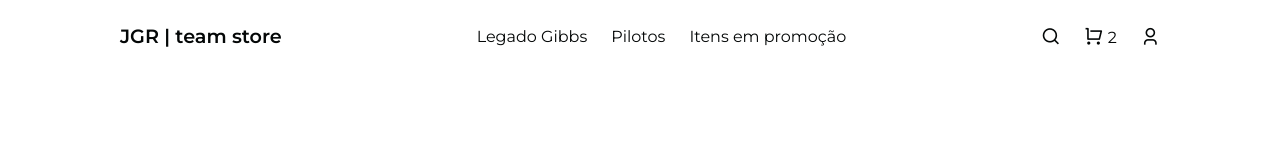
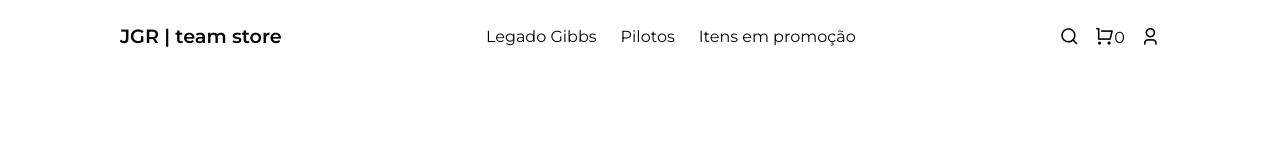
Before and after one commit to luannasantanna/jgrloja-santanna, a React (Create React App) app: page /JGR-produtos/1 in a window 1280 px wide. Shown: the top 160 px of the page. Built offline with nearby package versions, Linux system fonts and the light colour scheme.

Commit message:
Context CartWidget

```diff
--- a/src/components/CartWidget.jsx
+++ b/src/components/CartWidget.jsx
@@ -1,6 +1,10 @@
+import { useCart } from "../context/CartContext";
+
 const CartWidget = () => {
+    const { cartQta } = useCart();
+
     return (
-        <div className="navbar__icons--item"> <a href="http://globo.com"><i className="ri-shopping-cart-line"></i> 2 </a> </div>
+        <div className="navbar__icons--item"><i className="ri-shopping-cart-line"></i>{ cartQta() }</div>
     );
 }
 
--- a/src/components/ItemCount.jsx
+++ b/src/components/ItemCount.jsx
@@ -1,18 +1,16 @@
 import '../css/BtnSecondary.css';
 import '../css/ItemCount.css';
 
-const ItemCount = ({ mensagemDeLimite, contagem, contador}) => {
-
-
+const ItemCount = ({ mensagemDeLimite, contagem, contador, addItemToCart }) => {
     return (
         <div className="item__count">
             <div className='mensagem__info--limite'>{mensagemDeLimite}</div>
             <div className="item__count--icons">
                 <i onClick={() => contagem('add')} className="ri-add-line"></i>
-                <p>{contador}</p>
+                <p>{ contador }</p>
                 <i onClick={() => contagem('subtract')} className="ri-subtract-line"></i>
             </div>
-            <button className="btn__secondary">Adicionar ao carrinho</button>
+            <button onClick={() => addItemToCart(contador)} className="btn__secondary">Adicionar ao carrinho</button>
         </div>
     );
 }
--- a/src/components/ItemDetail.jsx
+++ b/src/components/ItemDetail.jsx
@@ -4,11 +4,14 @@ import BtnPrimary from "./BtnPrimary";
 import ItemDetailDescription from "./ItemDetailDescription";
 import ItemDetailSize from "./ItemDetailSize";
 import { useState } from 'react';
+import { useCart } from '../context/CartContext';
 
-const ItemDetail = ({ name, image, price, description = [], size = [], stock = [] }) => {
+const ItemDetail = ({ id, name, image, price, description = [], size = [], stock = [] }) => {
 
     const [contador, setContador] = useState(0);
     const [mensagemDeLimite, setMensagemDeLimite] = useState();
+
+    const { addToCart } = useCart();
 
     function contagem(operacao) {
 
@@ -27,6 +30,14 @@ const ItemDetail = ({ name, image, price, description = [], size = [], stock = [
         }
     }
 
+    const addItemToCart = (qta) => {
+        const item = {
+            id, name, image, price, qta, stock
+        }
+
+        addToCart(item);
+    }
+
     return (
         <div className='container__item-detail'>
             <img src={image} alt="" />
@@ -35,7 +46,7 @@ const ItemDetail = ({ name, image, price, description = [], size = [], stock = [
                 <ItemDetailDescription description={description} />
                 <h2>R$: {price},00</h2>
                 <div className='item__qta-size-btn'>
-                    <ItemCount stock={stock} mensagemDeLimite={mensagemDeLimite} contagem={contagem} contador={contador} />
+                    <ItemCount stock={stock} mensagemDeLimite={mensagemDeLimite} contagem={contagem} contador={contador} addItemToCart={addItemToCart} />
                     <div>
                         <ItemDetailSize size={size} />
                         <BtnPrimary text={'Comprar'} />
--- /dev/null
+++ b/src/context/CartContext.jsx
@@ -0,0 +1,38 @@
+import { createContext, useContext, useState } from "react";
+
+export const CartContext = createContext();
+
+export function useCart() {
+    const context = useContext(CartContext);
+
+    if(!context) {
+        throw new Error('Para usar o useCart seu componente precisa estar dentro do CartProvider');
+    }
+
+    return context;
+}
+
+export default function CartProvider( {children} ) {
+    const [cart, setCart] = useState([]);
+
+    function addToCart(item) {
+        const existingItem = cart.find(cartItem => cartItem.id === item.id);
+        if(existingItem) {
+            setCart(cart.map(cartItem => cartItem.id === item.id ? {
+                ...cartItem, qta: cartItem.qta + item.qta
+            } : cartItem ));
+        } else {
+            setCart([...cart, item]);
+        }
+    }
+
+    function cartQta() {
+        return cart.reduce((acc, item) => acc + item.qta, 0);
+    }
+
+    return (
+        <CartContext.Provider value={{cart, addToCart, cartQta}}>
+            {children}
+        </CartContext.Provider>
+    );
+}
```
Also changed, not shown: src/App.js (+6 -3 lines).
